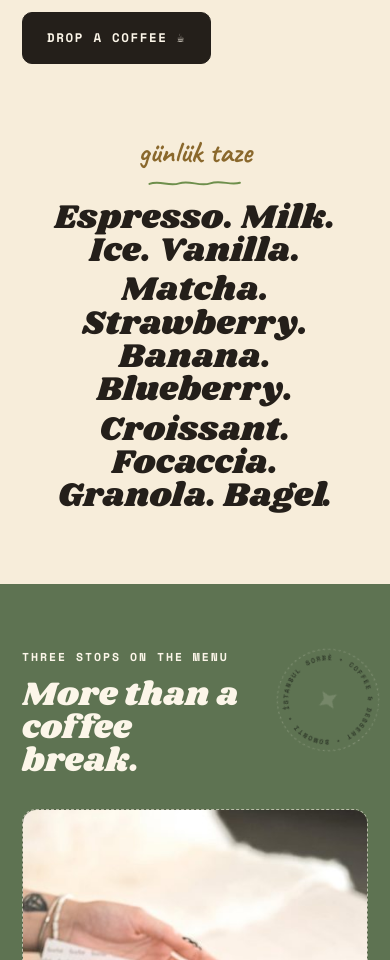
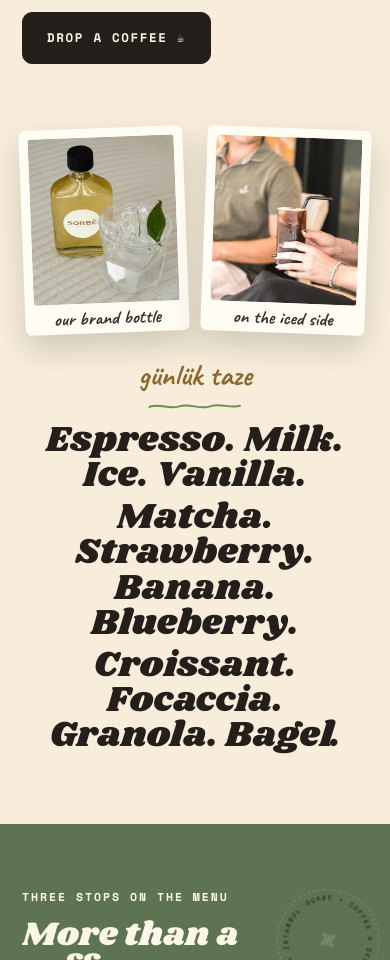
Before and after one commit to Onuursalci/sorbe-coffee, a plain HTML site: page index.html in a window 390 px wide. Shown: the part 921-1881 px from the top of the page. Drawn offline with Linux system fonts and the light colour scheme.

Commit message:
site guncellemesi (2026-09-25 23:08)

```diff
--- a/index.html
+++ b/index.html
@@ -305,11 +305,14 @@ button{font:inherit;color:inherit;background:none;border:0;cursor:pointer}
   .paneller{grid-template-columns:1fr}
   .f-kartlar{grid-template-columns:1fr}
   .taze .muhur{display:none}
-  .taze .pol-sol{display:none}
-  .taze .pol-sag{display:none}
-  .taze-satirlar{padding:0 18px}
-  .taze-script{font-size:clamp(30px,4.6vw,40px)}
-  .taze-satir{font-size:clamp(34px,7.2vw,54px)}
+  .taze-ic{display:grid;grid-template-columns:1fr 1fr;gap:18px;align-items:start}
+  .taze .pol-sol,.taze .pol-sag{position:static;width:100%;max-width:340px;justify-self:center;height:auto;aspect-ratio:4/5}
+  .taze .pol-sol{transform:rotate(-2.2deg)}
+  .taze .pol-sag{transform:rotate(2.2deg)}
+  .taze-script,.taze-satirlar{grid-column:1/-1}
+  .taze-satirlar{padding:0 14px;margin-top:0}
+  .taze-script{font-size:clamp(30px,4.6vw,40px);justify-self:center}
+  .taze-satir{font-size:clamp(36px,8.4vw,54px)}
   .satirler{grid-template-columns:1fr;column-gap:0}
   .kolaj-ic{height:auto;display:grid;grid-template-columns:1fr 1fr;gap:16px;padding:8px 0 4px}
   .kolaj-ic .polaroid{position:static;width:100%;height:auto;aspect-ratio:4/5}
```
